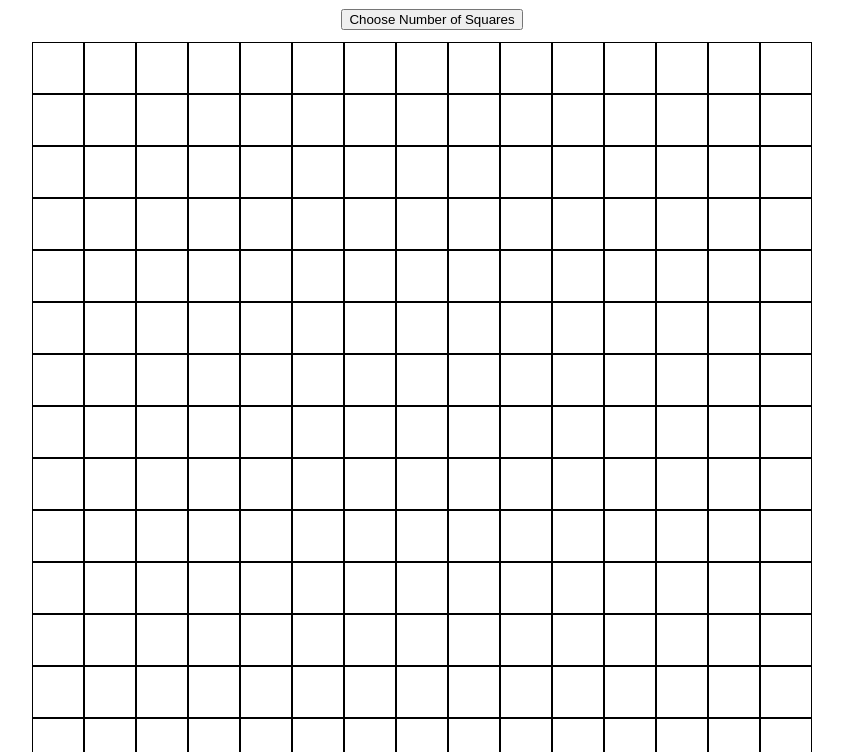
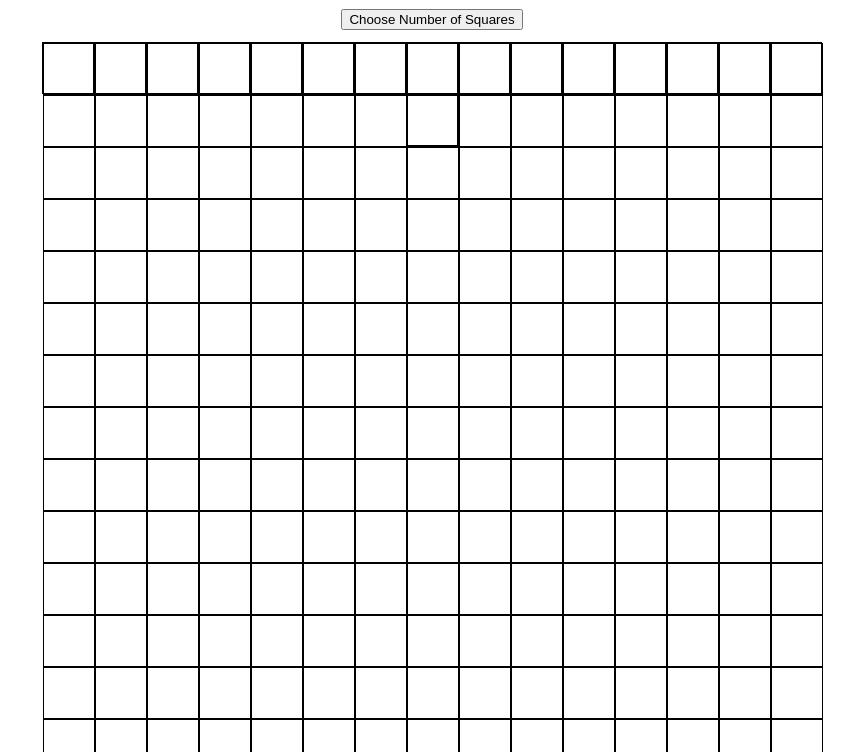
Before and after one commit to Jacoberson/odin-etch-a-sketch, a plain HTML site: page index.html in a window 1280 px wide. Shown: the part 48-800 px from the top of the page, without its empty margins (208-1062 px from the left). Drawn offline with Linux system fonts and the light colour scheme.

Commit message:
Draw rows and columns based on number

```diff
--- a/script.js
+++ b/script.js
@@ -1,6 +1,7 @@
 const container = document.querySelector('#container');
 const button = document.querySelector('button');
-const divArr = [];
+const colArr = [];
+const rowArr = [];
 
 button.addEventListener('click', () => {
     chooseNumberOfSquares();
@@ -17,11 +18,17 @@
         container.removeChild(container.firstChild);
     }
 
-    for (let i = 1; i <= numberOfSquares ** 2; i++) {
-        divArr[i] = document.createElement('div');
-        divArr[i].setAttribute('id', `pixel-${i}`);
-        divArr[i].setAttribute('class', 'pixel');
-        container.appendChild(divArr[i]);
+    for (let i = 1; i <= numberOfSquares; i++) {
+            colArr[i] = document.createElement('div');
+            colArr[i].setAttribute('id', `col-${i}`)
+            colArr[i].setAttribute('class', 'pixel col');
+            container.appendChild(colArr[i]);
+        for (let j = 1; j <= numberOfSquares; j++) {
+            rowArr[j] = document.createElement('div');
+            rowArr[j].setAttribute('id', `row-${i}-col-${j}`)
+            rowArr[j].setAttribute('class', 'pixel row');
+            document.getElementById(`col-${i}`).appendChild(rowArr[j]);
+        }
     }
 
     const pixels = document.querySelectorAll('.pixel');
--- a/style.css
+++ b/style.css
@@ -13,7 +13,9 @@
 #container {
     display: flex;
     flex-wrap: wrap;
+    justify-content: center;
     width: 800px;
+    flex-shrink: 0;
 }
 
 .pixel {
@@ -22,4 +24,5 @@
     margin: 0;
     padding: 0;
     border: 1px solid black;
+    flex-shrink: 0;
 }
```
